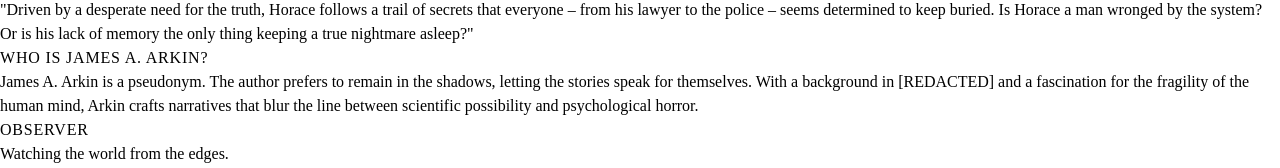
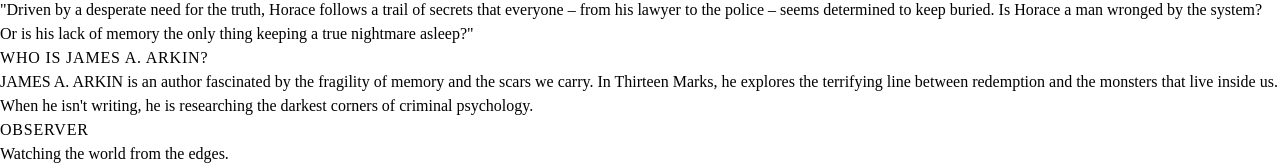
Before and after one commit to contact703/james-arkin-author, a React (Vite) app in the folder client/: page / in a window 1280 px wide. Shown: the part 2897-3065 px from the top of the page. Built offline with nearby package versions, Linux system fonts and the light colour scheme.

Commit message:
Update author bio with official text from book cover

```diff
--- a/client/src/App.tsx
+++ b/client/src/App.tsx
@@ -212,7 +212,7 @@ function App() {
             <div className="w-24 h-1 bg-primary mx-auto"></div>
 
             <p className="text-xl text-gray-300 leading-relaxed font-body">
-              James A. Arkin is a pseudonym. The author prefers to remain in the shadows, letting the stories speak for themselves. With a background in [REDACTED] and a fascination for the fragility of the human mind, Arkin crafts narratives that blur the line between scientific possibility and psychological horror.
+              JAMES A. ARKIN is an author fascinated by the fragility of memory and the scars we carry. In Thirteen Marks, he explores the terrifying line between redemption and the monsters that live inside us. When he isn't writing, he is researching the darkest corners of criminal psychology.
             </p>
 
             <div className="grid grid-cols-1 md:grid-cols-3 gap-6 mt-12">
```
